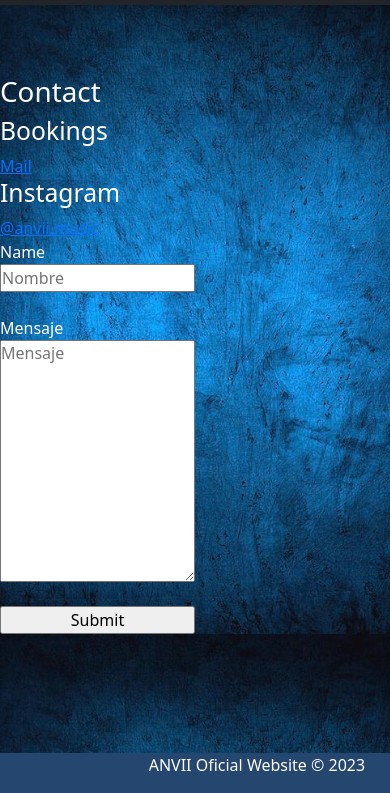
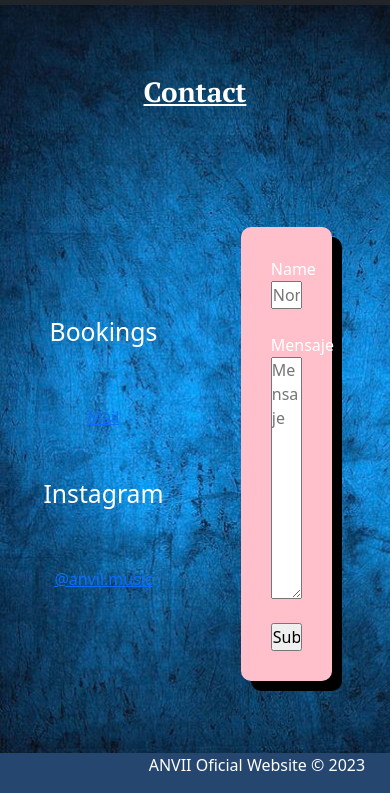
Before and after one commit to FedericoAballay/Proyecto-Anvii-Coderhouse, a website: page vistas/contact.html in a window 390 px wide. Shown: the part 51-844 px from the top of the page. Drawn offline with nearby package versions, Linux system fonts and the light colour scheme.

Commit message:
cambio de nombre de sitio, responsive de releases completados, faltan detalles esteticos, mejora de pagina contact

```diff
--- a/scss/_main.scss
+++ b/scss/_main.scss
@@ -1,5 +1,10 @@
 main{
     padding-top: 70px;
+
+    .titulo{
+        @include titulo
+
+    }
 
 
 
@@ -32,11 +37,43 @@ main{
     width: 100px;
 }
 
+.contacto__gilada{
+    display: flex;
+    justify-content: space-around;
+    height: 80vh;
+    align-items: center;
 
-.form__body{
-    display: flex;
-    flex-direction: column;
-    width: 50%;
+    .email{
+        width: 50%;
+        text-align: center;
+        display: flex;
+        flex-direction: column;
+        gap: 50px;
+    }
 
+    .formulario__contenedor{
+        width: 50%;
+        display: flex;
+        justify-content: center;
+    }
+
+    .form__body{
+        display: flex;
+        flex-direction: column;
+        width: 50%;
+        background-color: pink;
+        padding: 30px;
+        border-radius: 10px;
+        box-shadow: 10px 10px black;
+    }
+}
+
+// .ep__contenedor{
+//     display: flex;
+//     justify-content: space-around;
+// }
+
+.music__img{
+    width: 300px;
 
 }
--- a/scss/_variables.scss
+++ b/scss/_variables.scss
@@ -0,0 +1,13 @@
+@mixin titulo{
+    font-family: 'PT Serif', serif;
+    color: white;
+    font-size: 3rem;
+    text-decoration: underline;
+    text-decoration-color: white;
+    text-align: center;
+    &:hover{
+        color: pink;
+        text-shadow: 0px 0px 20px pink;
+
+    }
+}
--- a/scss/style.scss
+++ b/scss/style.scss
@@ -1,4 +1,5 @@
 @import "./reset";
+@import "./variables";
 @import "./header";
 @import "./main";
 @import "./body";
--- a/vistas/contact.html
+++ b/vistas/contact.html
@@ -1,7 +1,10 @@
 <!DOCTYPE html>
 <html lang="en">
 <head>
-
+    <!--Google fonts-->
+    <link rel="preconnect" href="https://fonts.googleapis.com">
+    <link rel="preconnect" href="https://fonts.gstatic.com" crossorigin>
+    <link href="https://fonts.googleapis.com/css2?family=PT+Serif:wght@700&display=swap" rel="stylesheet">
     <link rel="preconnect" href="https://fonts.googleapis.com">
     <link rel="preconnect" href="https://fonts.gstatic.com" crossorigin>
     <link href="https://fonts.googleapis.com/css2?family=Black+Ops+One&family=Staatliches&display=swap" rel="stylesheet">
@@ -49,18 +52,19 @@
           </nav>
        </header>
     <main class="main__contact">
-        <div class= "subtitulo">
+        <div class= "titulo">
             <h1>Contact</h1>
         </div>
-        <div class="row contact__gilada">
-          <div class="col">
+        <div class="container-fluid">
+          <div class="contacto__gilada">
+            <div class="email">
               <h2>Bookings</h2>
               <a class="link__to" href="mailto:anvii.musique@gmail.com">Mail</a>
               <h2>Instagram</h2>
               <a class="link__to" href="https://www.instagram.com/anvii.music/?next=%2F"> @anvii.music</a>
 
             </div>
-          <div class="col">
+            <div class="formulario__contenedor">
               <form class="form__body" action="#" method="get">
                 <label for="nombre">Name</label>
                 <input id="nombre" type="text" name="nombre" placeholder="Nombre">
@@ -72,6 +76,7 @@
 
 
               </form>
+          </div>
           </div>
 
 
```
Also changed, not shown: index.html (+4 -0 lines), vistas/dates.html (+5 -1 lines), vistas/galery.html (+5 -1 lines), vistas/releases.html (+28 -6 lines), css/main.css. Lines whose indentation alone changed are shown as unchanged.
